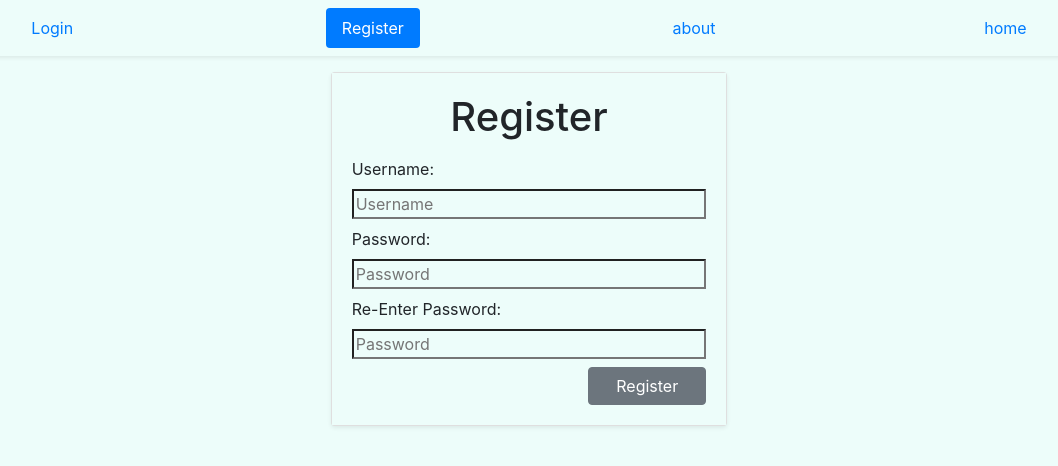
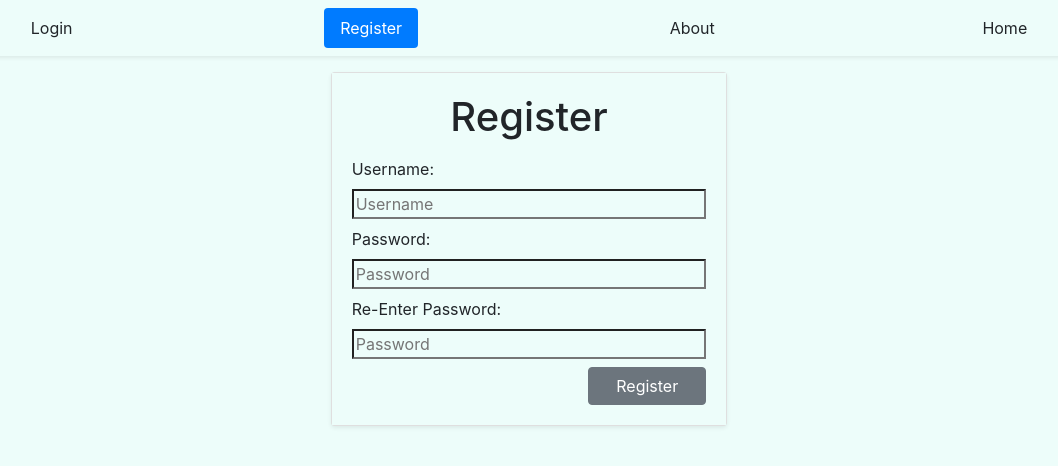
Before and after one commit to Saltiest-Hacker-News-Trolls-1/Back-End, a React (Create React App) app in the folder client/: page /register in a window 1280 px wide. Shown: the top 466 px of the page, without its empty margins (111-1169 px from the left). Built offline with nearby package versions, Linux system fonts and the light colour scheme; no server answers.

Commit message:
finally fixed nested a tags

```diff
--- a/client/src/components/Navigation.js
+++ b/client/src/components/Navigation.js
@@ -7,18 +7,18 @@ const Navbar = (props) => {
     const { pathname } = props.location;
 
     return (
-        <Nav pills className="p-2 d-flex justify-content-around mb-2 shadow-sm">
-            <NavItem>
-                <Link to="/login"><NavLink active={pathname === "/login"} >Login</NavLink></Link>
+        <Nav pills style={{ zIndex: 99 }} className="p-2 d-flex justify-content-around mb-2 shadow-sm">
+            <NavItem style={{ cursor: "pointer" }}>
+                <NavLink active={pathname === "/login"} onClick={() => { props.history.push("/login") }}>Login</NavLink>
             </NavItem>
-            <NavItem>
-                <Link to="/register"><NavLink active={pathname === "/register"}>Register</NavLink></Link>
+            <NavItem style={{ cursor: "pointer" }}>
+                <NavLink active={pathname === "/register"} onClick={() => { props.history.push("/register") }}>Register</NavLink>
             </NavItem>
-            <NavItem>
-                <Link to="/about"><NavLink active={pathname === "/about"}>about</NavLink></Link>
+            <NavItem style={{ cursor: "pointer" }}>
+                <NavLink active={pathname === "/about"} onClick={() => { props.history.push("/about") }}>About</NavLink>
             </NavItem>
-            <NavItem>
-                <Link to="/"><NavLink active={pathname === "/"}>home</NavLink></Link>
+            <NavItem style={{ cursor: "pointer" }}>
+                <NavLink active={pathname === "/"} onClick={() => { props.history.push("/") }}>Home</NavLink>
             </NavItem>
         </Nav>
     );
```
